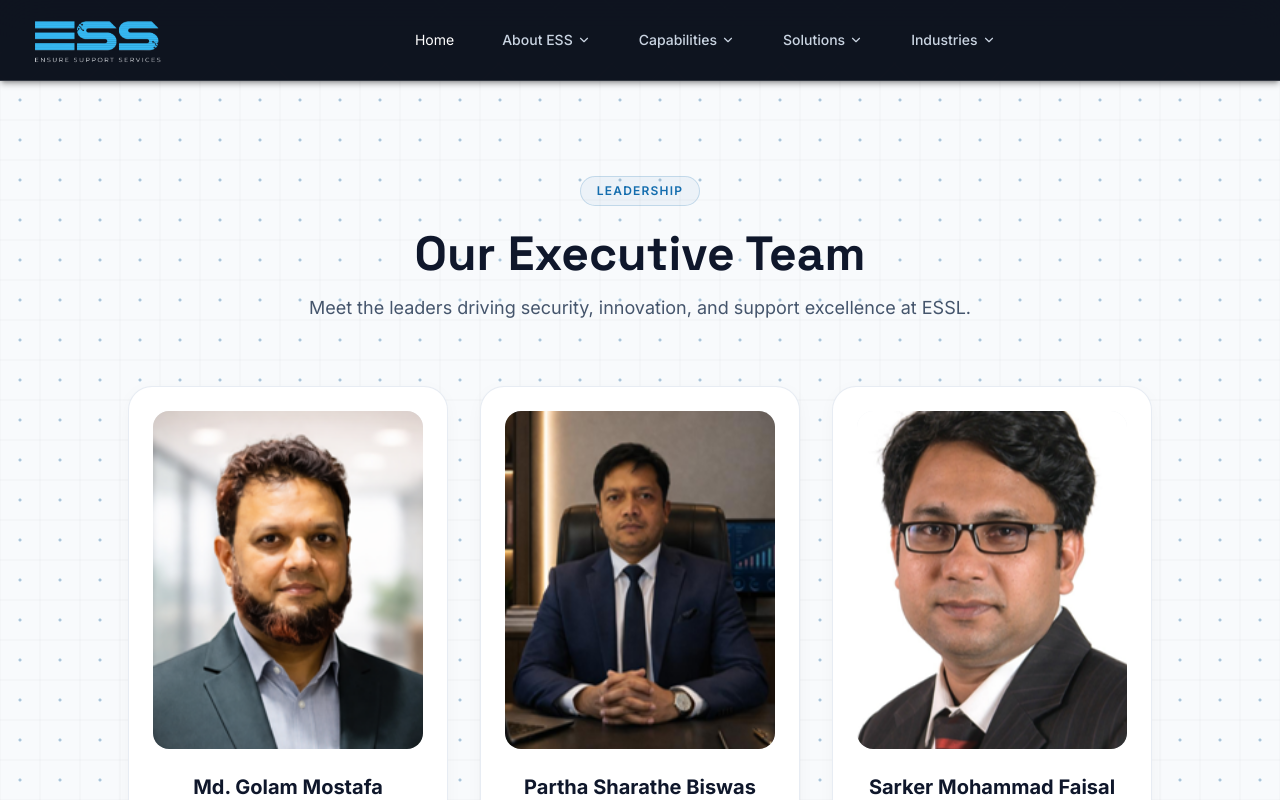
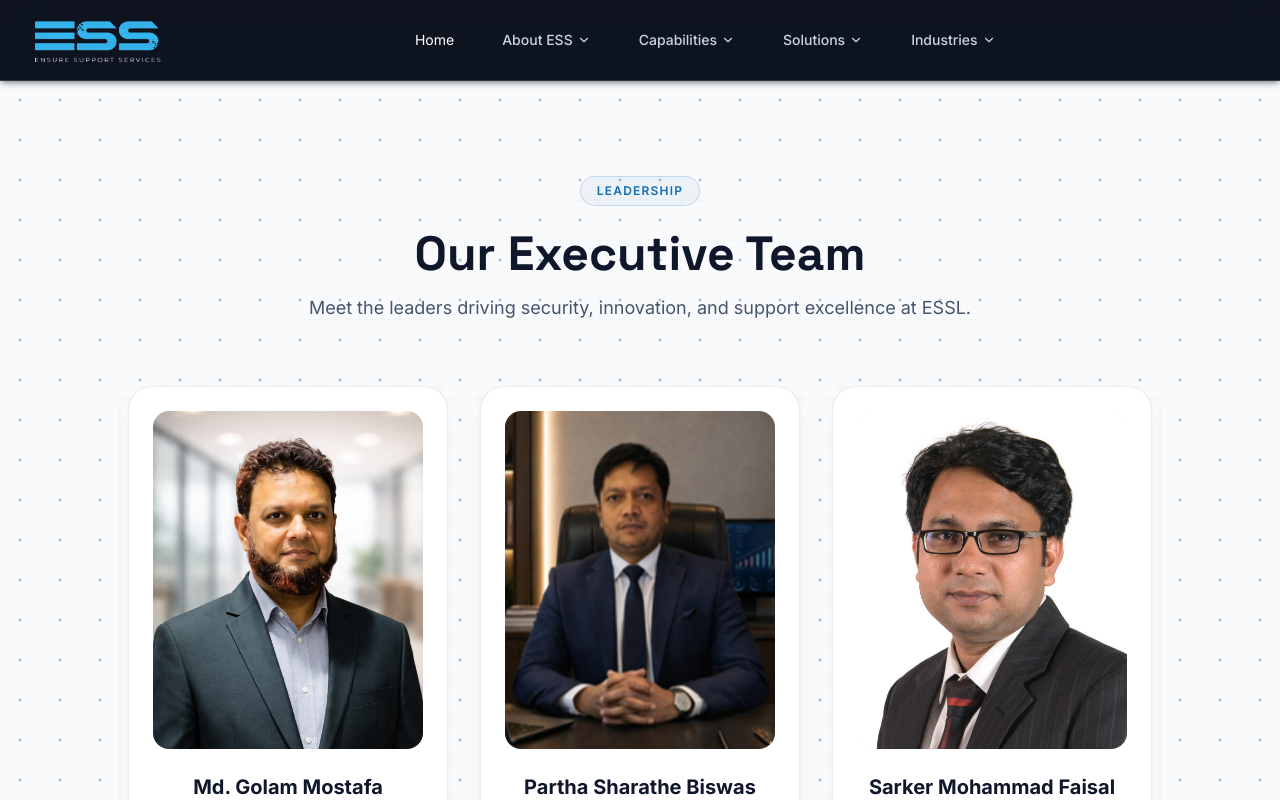
Before and after one commit to Eshika-Biswas/ESSL-Website, a Next.js app: page /about/leadership in a window 1280 px wide. Shown: the top 800 px of the page. Built offline with nearby package versions, Linux system fonts and the light colour scheme.

Commit message:
Update Executive Team photo paths to high-resolution assets in Leadership.tsx

```diff
--- a/components/Leadership.tsx
+++ b/components/Leadership.tsx
@@ -10,7 +10,7 @@ const executiveTeam = [
     slug: 'golam-mostafa',
     name: 'Md. Golam Mostafa',
     title: 'Managing Director',
-    photo: '/team/golam-mostafa.png',
+    photo: '/team/golam-mostafa 1.jpeg',
   },
   {
     slug: 'partha-sharathe-biswas',
@@ -22,7 +22,7 @@ const executiveTeam = [
     slug: 'sarker-mohammad-faisal',
     name: 'Sarker Mohammad Faisal',
     title: 'Director',
-    photo: '/team/mohammad-faisal.png',
+    photo: '/team/mohammad-faisal1.jpeg',
   },
 ];
 
@@ -165,9 +165,8 @@ function TeamMemberCard({ member, isVisible }: { member: OperationalMember; isVi
 
   return (
     <div
-      className={`group flex flex-col rounded-3xl bg-white border border-slate-200/80 p-5 shadow-[0_4px_20px_-4px_rgba(0,0,0,0.05)] hover:shadow-xl hover:border-[rgb(20,109,174)]/30 hover:-translate-y-1.5 transition-all duration-300 ${
-        isVisible ? 'opacity-100 translate-y-0' : 'opacity-0 translate-y-12'
-      }`}
+      className={`group flex flex-col rounded-3xl bg-white border border-slate-200/80 p-5 shadow-[0_4px_20px_-4px_rgba(0,0,0,0.05)] hover:shadow-xl hover:border-[rgb(20,109,174)]/30 hover:-translate-y-1.5 transition-all duration-300 ${isVisible ? 'opacity-100 translate-y-0' : 'opacity-0 translate-y-12'
+        }`}
       style={{ transitionDelay: `${Math.min(member.id * 40, 500)}ms` }}
     >
       {/* Image Container */}
@@ -302,9 +301,8 @@ export default function Leadership() {
               <Link
                 href={`/about/leadership/${member.slug}`}
                 key={member.slug}
-                className={`group flex flex-col rounded-3xl bg-white border border-slate-200/80 p-6 shadow-[0_4px_20px_-4px_rgba(0,0,0,0.05)] hover:shadow-xl hover:border-[rgb(20,109,174)]/30 hover:-translate-y-1.5 transition-all duration-300 ${
-                  isVisible ? 'opacity-100 translate-y-0' : 'opacity-0 translate-y-12'
-                }`}
+                className={`group flex flex-col rounded-3xl bg-white border border-slate-200/80 p-6 shadow-[0_4px_20px_-4px_rgba(0,0,0,0.05)] hover:shadow-xl hover:border-[rgb(20,109,174)]/30 hover:-translate-y-1.5 transition-all duration-300 ${isVisible ? 'opacity-100 translate-y-0' : 'opacity-0 translate-y-12'
+                  }`}
                 style={{ transitionDelay: `${member.slug === 'golam-mostafa' ? '0ms' : member.slug === 'partha-sharathe-biswas' ? '120ms' : '240ms'}` }}
               >
                 {/* Image Container */}
```
